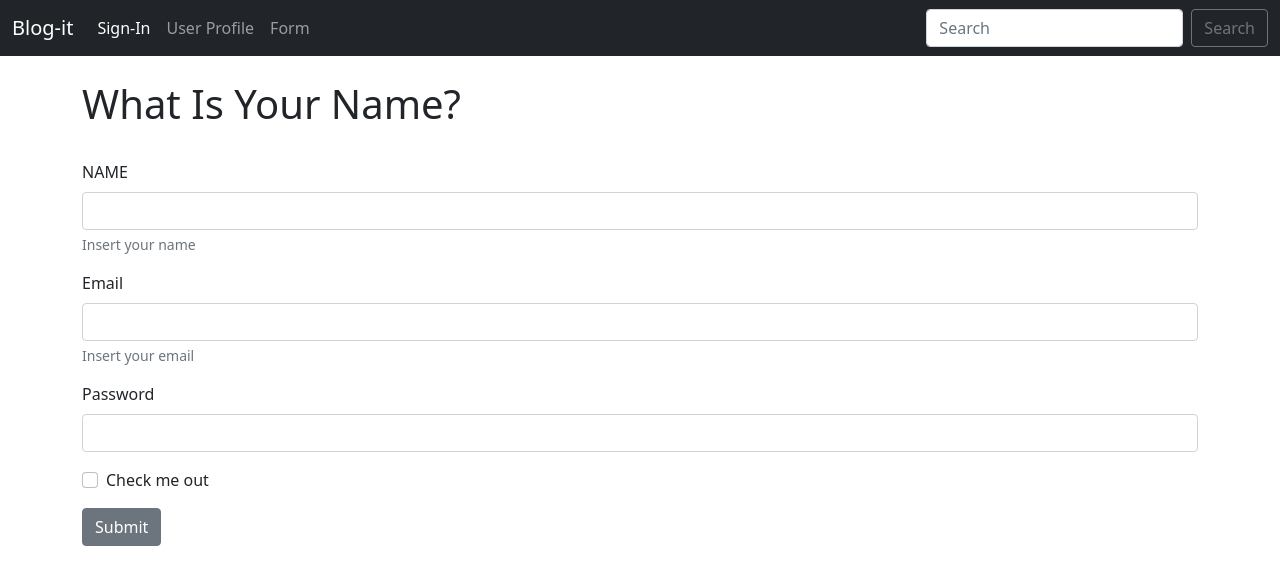
After one commit to kim-olanga/Blog-It, a Flask app: template templates/name.html in a window 1280 px wide. The commit adds this page. Shown: the top 585 px of the page. Run offline with Flask 2, Linux system fonts and the light colour scheme; the template is opened without the code that fills it: values that come from a table or form of the project are taken from there, others are empty.

Commit message:
add flash import

```diff
--- a/app.py
+++ b/app.py
@@ -1,4 +1,4 @@
-from flask import Flask, render_template
+from flask import Flask, render_template, flash
 from flask_wtf import FlaskForm
 from wtforms import StringField, SubmitField
 from wtforms.validators import DataRequired
@@ -9,18 +9,18 @@ app.config['SECRET_KEY'] = "kimzyy12345"
 
 #create form class
 class NamerForm(FlaskForm):
-    name = StringField("What's Your Name", Validators=[DataRequired()])
+    name = StringField("name", validators=[DataRequired()])
     submit = SubmitField("submit")
 
 #create the first route
 @app.route('/')
 def index():
-    return render_template("index.html")
+    return render_template("index.html", user_name=name)
 
-#localhost:500/user/john
-# @app.route('/user/<name>')
-# def user(name):
-#     return render_template("user.html",name='john')
+# localhost:500/user/john
+@app.route('/user/<name>')
+def user(name):
+    return render_template("user.html", user_name=name)
 
 
 #create custom error pages
@@ -44,6 +44,6 @@ def name():
         name = form.name.data
         form.name.data = ''
 
-    return render_template("form.html",
+    return render_template("name.html",
         name=name,
         form=form)
--- a/templates/base.html
+++ b/templates/base.html
@@ -12,6 +12,7 @@
   </head>
   <body>
       {% include 'navbar.html' %}
+
       <br>
       <div class="container">
         {% block content %}
--- a/templates/index.html
+++ b/templates/index.html
@@ -1,8 +1,10 @@
 {% extends 'base.html' %}
+
 {% block content %}
 
 <h1> This is definetly not my first flask project </h1>
 
 <p> Though I am enjoying it very much </p>
 
+
 {% endblock %}
--- /dev/null
+++ b/templates/name.html
@@ -0,0 +1,40 @@
+{% extends 'base.html' %}
+
+{% block content %}
+
+{% if name %}
+     <h1> Hello {{ name }} </h1>
+{% else %}
+    <h1> What Is Your Name? </h1>
+    <br>
+    <form method="POST">
+            <div class="mb-3">
+              <label for="exampleInputName" class="form-label"> NAME </label>
+              <input type="text" class="form-control" id="exampleInputName" aria-describedby="emailHelp">
+              <div id="nameHelp" class="form-text"> Insert your name </div>
+            </div>
+            <div class="mb-3">
+                <label for="exampleInputEmail1" class="form-label"> Email </label>
+                <input type="email" class="form-control" id="exampleInputEmail1" aria-describedby="emailHelp">
+                <div id="emailHelp" class="form-text"> Insert your email </div>
+              </div>
+            <div class="mb-3">
+              <label for="exampleInputPassword1" class="form-label">Password</label>
+              <input type="password" class="form-control" id="exampleInputPassword1">
+            </div>
+            <div class="mb-3 form-check">
+              <input type="checkbox" class="form-check-input" id="exampleCheck1">
+              <label class="form-check-label" for="exampleCheck1">Check me out</label>
+            </div>
+            <button type="submit" class="btn btn-secondary">Submit</button>
+        <!-- {{ form.hidden_tag() }}
+
+        {{ form.name.label }}
+        {{ form.name() }}
+        <br>
+        {{ form.submit() }} -->
+    </form>
+
+{% endif %}
+
+{% endblock %}
--- a/templates/navbar.html
+++ b/templates/navbar.html
@@ -7,14 +7,14 @@
       <div class="collapse navbar-collapse" id="navbarSupportedContent">
         <ul class="navbar-nav me-auto mb-2 mb-lg-0">
           <li class="nav-item">
-            <a class="nav-link active" aria-current="page" href="#">Home</a>
+            <a class="nav-link active" aria-current="page" href="#"> Sign-In </a>
           </li>
           <li class="nav-item">
-            <a class="nav-link" href="#">User Profile</a>
+            <a class="nav-link" href=" {{ url_for('user', name='')}}">User Profile</a>
           </li>
 
           <li class="nav-item">
-            <a class="nav-link" href="#"> Form </a>
+            <a class="nav-link" href=" {{ url_for('name')}}"> Form </a>
           </li>
           <!-- <li class="nav-item dropdown">
             <a class="nav-link dropdown-toggle" href="#" id="navbarDropdown" role="button" data-bs-toggle="dropdown" aria-expanded="false">
@@ -31,7 +31,7 @@
         </ul>
         <form class="d-flex">
           <input class="form-control me-2" type="search" placeholder="Search" aria-label="Search">
-          <button class="btn btn-outline-success" type="submit">Search</button>
+          <button class="btn btn-outline-secondary" type="submit">Search</button>
         </form>
       </div>
     </div>
--- a/templates/user.html
+++ b/templates/user.html
@@ -1,4 +1,6 @@
 {% extends 'base.html' %}
+
 {% block content %}
 
+    <h1> Hello {{ user_name| title }} </h1>
 {% endblock %}
```
Also changed, not shown: templates/form.html (deleted, +0 -22 lines).
